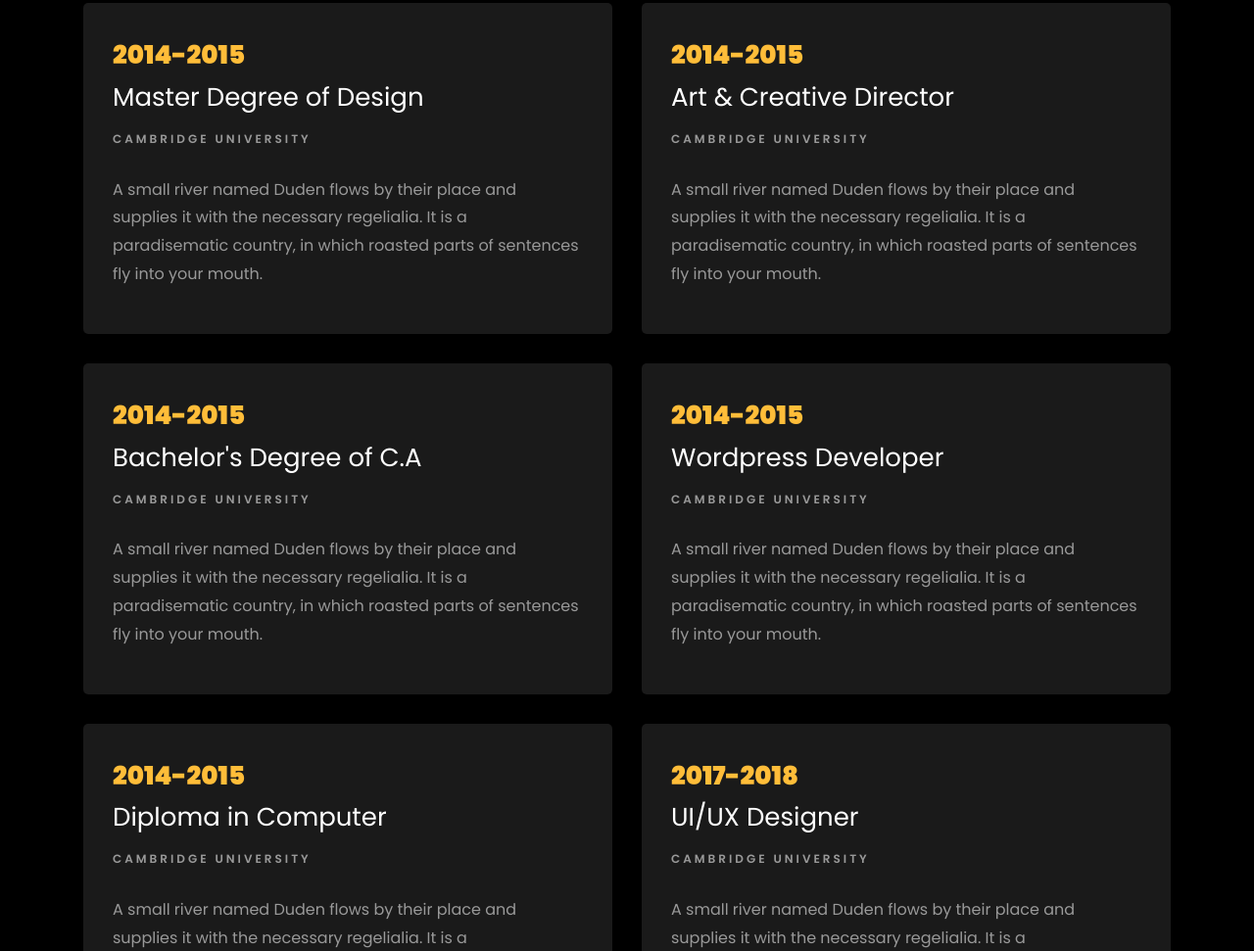
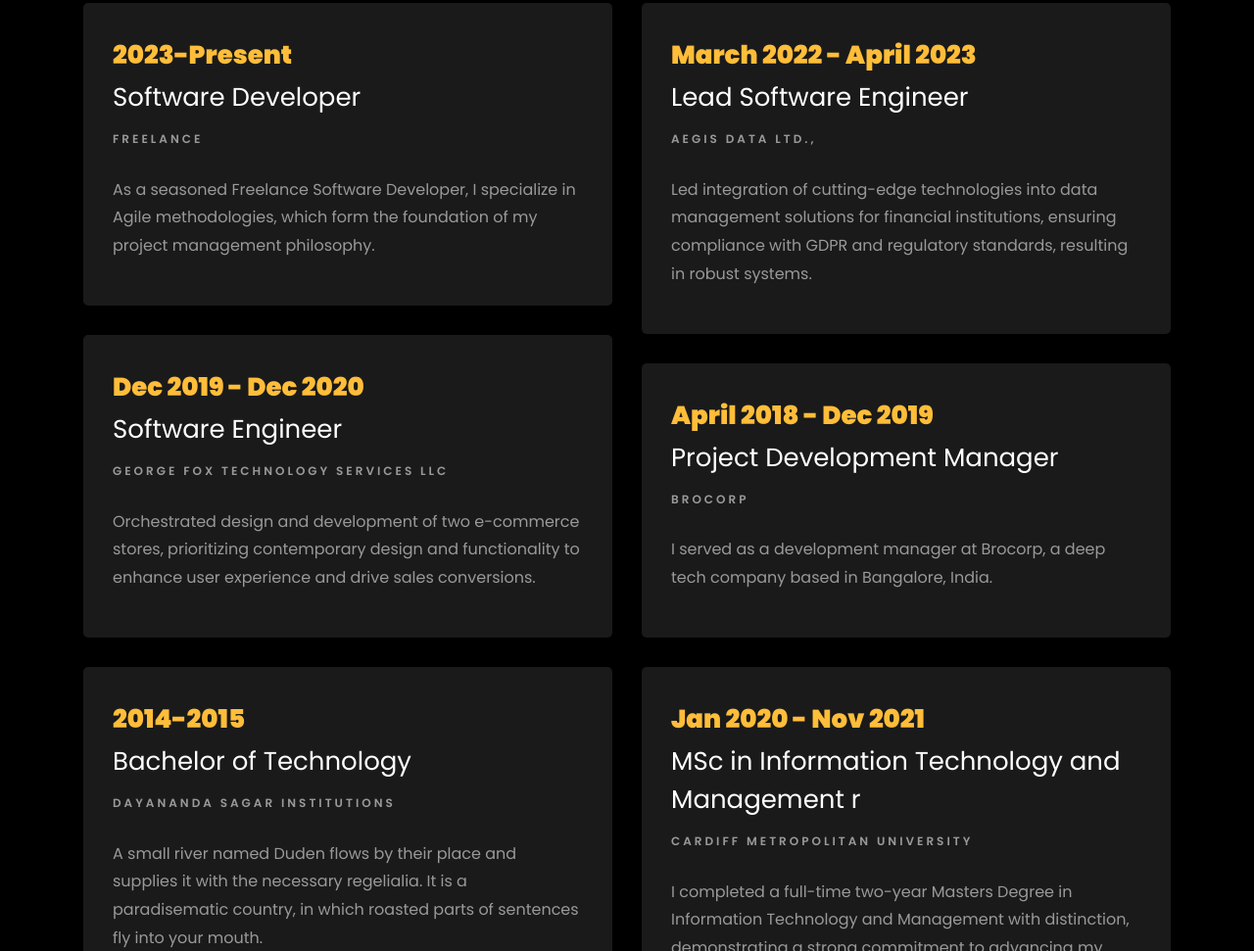
Before and after one commit to mr-robot-abhi/mr-robot-abhi.github.io, a plain HTML site: page index.html in a window 1280 px wide. Shown: the part 1829-2800 px from the top of the page at 98% size. Drawn offline with Linux system fonts and the light colour scheme; files whose address does not match are found by name.

Commit message:
Update index.html

```diff
--- a/index.html
+++ b/index.html
@@ -1,7 +1,7 @@
 <!DOCTYPE html>
 <html lang="en">
   <head>
-    <title>Clark - Free Bootstrap 4 Template by Colorlib</title>
+    <title>Abhishek Math Portfolio</title>
     <meta charset="utf-8">
     <meta name="viewport" content="width=device-width, initial-scale=1, shrink-to-fit=no">
 
@@ -27,7 +27,7 @@
 
     <nav class="navbar navbar-expand-lg navbar-dark ftco_navbar ftco-navbar-light site-navbar-target" id="ftco-navbar">
 	    <div class="container">
-	      <a class="navbar-brand" href="index.html">Clark</a>
+	      <a class="navbar-brand" href="index.html">ASHM</a>
 	      <button class="navbar-toggler js-fh5co-nav-toggle fh5co-nav-toggle" type="button" data-toggle="collapse" data-target="#ftco-nav" aria-controls="ftco-nav" aria-expanded="false" aria-label="Toggle navigation">
 	        <span class="oi oi-menu"></span> Menu
 	      </button>
@@ -139,43 +139,43 @@
     		<div class="row">
     			<div class="col-md-6">
     				<div class="resume-wrap ftco-animate">
-    					<span class="date">2014-2015</span>
-    					<h2>Master Degree of Design</h2>
-    					<span class="position">Cambridge University</span>
-    					<p class="mt-4">A small river named Duden flows by their place and supplies it with the necessary regelialia. It is a paradisematic country, in which roasted parts of sentences fly into your mouth.</p>
+    					<span class="date">2023-Present</span>
+    					<h2>Software Developer</h2>
+    					<span class="position">Freelance</span>
+    					<p class="mt-4">As a seasoned Freelance Software Developer, I specialize in Agile methodologies, which form the foundation of my project management philosophy.</p>
+    				</div>
+    				<div class="resume-wrap ftco-animate">
+    					<span class="date">Dec 2019 - Dec 2020</span>
+    					<h2>Software Engineer</h2>
+    					<span class="position">George Fox Technology Services LLC</span>
+    					<p class="mt-4">Orchestrated design and development of two e-commerce stores, prioritizing contemporary design and functionality to enhance user experience and drive sales conversions.</p>
     				</div>
     				<div class="resume-wrap ftco-animate">
     					<span class="date">2014-2015</span>
-    					<h2>Bachelor's Degree of C.A</h2>
-    					<span class="position">Cambridge University</span>
-    					<p class="mt-4">A small river named Duden flows by their place and supplies it with the necessary regelialia. It is a paradisematic country, in which roasted parts of sentences fly into your mouth.</p>
-    				</div>
-    				<div class="resume-wrap ftco-animate">
-    					<span class="date">2014-2015</span>
-    					<h2>Diploma in Computer</h2>
-    					<span class="position">Cambridge University</span>
+    					<h2>Bachelor of Technology</h2>
+    					<span class="position">Dayananda Sagar Institutions</span>
     					<p class="mt-4">A small river named Duden flows by their place and supplies it with the necessary regelialia. It is a paradisematic country, in which roasted parts of sentences fly into your mouth.</p>
     				</div>
     			</div>
 
     			<div class="col-md-6">
     				<div class="resume-wrap ftco-animate">
-    					<span class="date">2014-2015</span>
-    					<h2>Art &amp; Creative Director</h2>
-    					<span class="position">Cambridge University</span>
-    					<p class="mt-4">A small river named Duden flows by their place and supplies it with the necessary regelialia. It is a paradisematic country, in which roasted parts of sentences fly into your mouth.</p>
+    					<span class="date">March 2022 - April 2023</span>
+    					<h2>Lead Software Engineer</h2>
+    					<span class="position">Aegis Data Ltd., </span>
+    					<p class="mt-4">Led integration of cutting-edge technologies into data management solutions for financial institutions, ensuring compliance with GDPR and regulatory standards, resulting in robust systems.</p>
     				</div>
     				<div class="resume-wrap ftco-animate">
-    					<span class="date">2014-2015</span>
-    					<h2>Wordpress Developer</h2>
-    					<span class="position">Cambridge University</span>
-    					<p class="mt-4">A small river named Duden flows by their place and supplies it with the necessary regelialia. It is a paradisematic country, in which roasted parts of sentences fly into your mouth.</p>
+    					<span class="date">April 2018 - Dec 2019</span>
+    					<h2>Project Development Manager</h2>
+    					<span class="position">BroCorp</span>
+    					<p class="mt-4">I served as a development manager at Brocorp, a deep tech company based in Bangalore, India.</p>
     				</div>
     				<div class="resume-wrap ftco-animate">
-    					<span class="date">2017-2018</span>
-    					<h2>UI/UX Designer</h2>
-    					<span class="position">Cambridge University</span>
-    					<p class="mt-4">A small river named Duden flows by their place and supplies it with the necessary regelialia. It is a paradisematic country, in which roasted parts of sentences fly into your mouth.</p>
+    					<span class="date">Jan 2020 - Nov 2021</span>
+    					<h2>MSc in Information Technology and Management r</h2>
+    					<span class="position">Cardiff Metropolitan University</span>
+    					<p class="mt-4">I completed a full-time two-year Masters Degree in Information Technology and Management with distinction, demonstrating a strong commitment to advancing my skills and knowledge in the field.</p>
     				</div>
     			</div>
     		</div>
```
